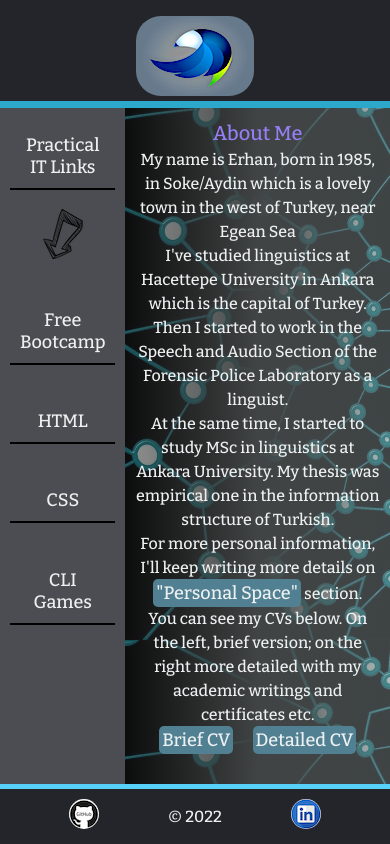
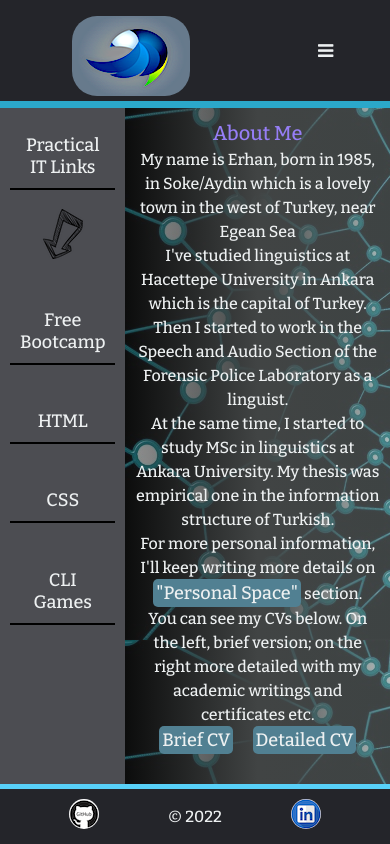
Before and after one commit to linguaps/portfolio3, a plain HTML site: page aboutMe/index.html in a window 390 px wide. Drawn offline with nearby package versions, Linux system fonts and the light colour scheme.

Commit message:
All pages updated with the responsive feature, final check on navigation

```diff
--- a/aboutMe/index.html
+++ b/aboutMe/index.html
@@ -6,13 +6,14 @@
     <meta name="viewport" content="width=device-width, initial-scale=1.0">
     <title>Web Portfolio of Lingua</title>
     <link href="/main.css" rel="stylesheet">
+    <link rel="stylesheet" href="https://cdnjs.cloudflare.com/ajax/libs/font-awesome/4.7.0/css/font-awesome.min.css">
 </head>
 <body>
 
     <div class="container">
         <header>
-            <nav>
-                <ul class="navlinks">
+            <nav class="highnav">
+                <ul class="navlinks" id="myTopnav">
                     <li><a href="/index.html"><img class="logo" src="/images/logo.png" alt="logo"></a></li>
                     <li><a href="/index.html">Home</a></li>
                     <li><a href="/aboutMe/index.html">About Me</a></li>
@@ -21,6 +22,10 @@
                     <li><a href="/More/index.html">More</a></li>
                     <li><a href="/Contact/index.html"><button>Contact</button></a></li>
                 </ul>
+                    <a href="javascript:void(0);" class="icon" onclick="myFunction()">
+                    <i class="fa fa-bars"></i>
+                    </a>
+
              </nav>
 
 
@@ -91,5 +96,6 @@
 
         </ul>
     </footer>
+    <script src="/main.js"></script>
 </body>
 </html>
--- a/main.css
+++ b/main.css
@@ -410,5 +410,5 @@ form button {
             border-radius: 10px;
             display: flex;
             flex-direction: column;
-          }
+           }
         }
```
Also changed, not shown: Contact/index.html (+9 -3 lines), ITlinks/index.html (+9 -3 lines), ItProjects/index.html (+9 -3 lines), More/index.html (+9 -3 lines), PersonalSpace/index.html (+9 -3 lines), index.html (+1 -0 lines). Lines whose indentation alone changed are shown as unchanged.
